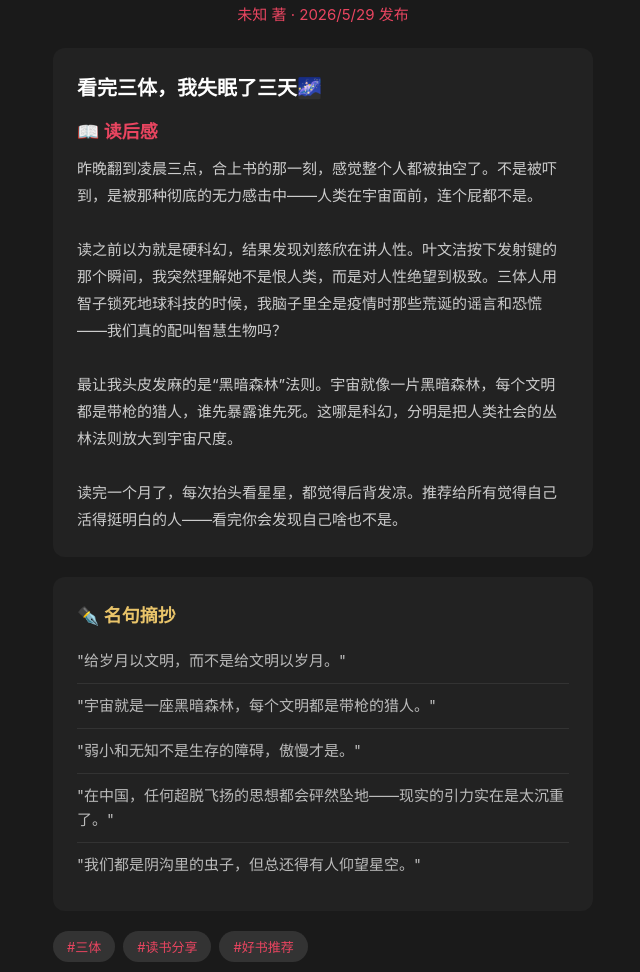
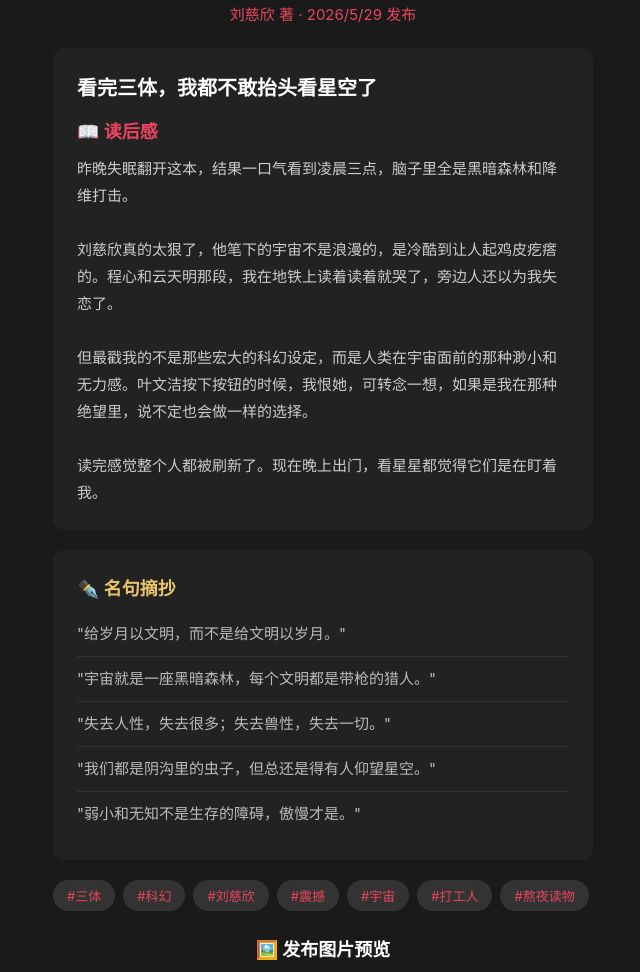
Before and after one commit to handsomewjs/-, a website: page xiaohongshu-bot/posts/2026-05-29/三体/index.html in a window 1280 px wide. Shown: the part 77-1049 px from the top of the page, without its empty margins (317-957 px from the left). Drawn offline with Linux system fonts and the light colour scheme.

Commit message:
📚 今日荐书 — 2026-05-29

```diff
--- a/xiaohongshu-bot/books.json
+++ b/xiaohongshu-bot/books.json
@@ -38,7 +38,8 @@
   {
     "title": "三体",
     "author": "刘慈欣",
-    "used": false
+    "used": true,
+    "usedDate": "2026-05-29"
   },
   {
     "title": "红楼梦",
--- a/xiaohongshu-bot/posts/2026-05-29/三体/index.html
+++ b/xiaohongshu-bot/posts/2026-05-29/三体/index.html
@@ -60,32 +60,36 @@
 <div class="container">
 
   <h1>三体</h1>
-  <p class="meta">未知 著 · 2026/5/29 发布</p>
+  <p class="meta">刘慈欣 著 · 2026/5/29 发布</p>
 
   <div class="text-section">
-    <div class="headline">看完三体，我失眠了三天🌌</div>
+    <div class="headline">看完三体，我都不敢抬头看星空了</div>
     <h2>📖 读后感</h2>
-    <div class="review">昨晚翻到凌晨三点，合上书的那一刻，感觉整个人都被抽空了。不是被吓到，是被那种彻底的无力感击中——人类在宇宙面前，连个屁都不是。
+    <div class="review">昨晚失眠翻开这本，结果一口气看到凌晨三点，脑子里全是黑暗森林和降维打击。
 
-读之前以为就是硬科幻，结果发现刘慈欣在讲人性。叶文洁按下发射键的那个瞬间，我突然理解她不是恨人类，而是对人性绝望到极致。三体人用智子锁死地球科技的时候，我脑子里全是疫情时那些荒诞的谣言和恐慌——我们真的配叫智慧生物吗？
+刘慈欣真的太狠了，他笔下的宇宙不是浪漫的，是冷酷到让人起鸡皮疙瘩的。程心和云天明那段，我在地铁上读着读着就哭了，旁边人还以为我失恋了。
 
-最让我头皮发麻的是“黑暗森林”法则。宇宙就像一片黑暗森林，每个文明都是带枪的猎人，谁先暴露谁先死。这哪是科幻，分明是把人类社会的丛林法则放大到宇宙尺度。
+但最戳我的不是那些宏大的科幻设定，而是人类在宇宙面前的那种渺小和无力感。叶文洁按下按钮的时候，我恨她，可转念一想，如果是我在那种绝望里，说不定也会做一样的选择。
 
-读完一个月了，每次抬头看星星，都觉得后背发凉。推荐给所有觉得自己活得挺明白的人——看完你会发现自己啥也不是。</div>
+读完感觉整个人都被刷新了。现在晚上出门，看星星都觉得它们是在盯着我。</div>
   </div>
 
   <div class="quotes-section">
     <h2>✒️ 名句摘抄</h2>
     <div class="quote-item">"给岁月以文明，而不是给文明以岁月。"</div>
 <div class="quote-item">"宇宙就是一座黑暗森林，每个文明都是带枪的猎人。"</div>
+<div class="quote-item">"失去人性，失去很多；失去兽性，失去一切。"</div>
+<div class="quote-item">"我们都是阴沟里的虫子，但总还是得有人仰望星空。"</div>
 <div class="quote-item">"弱小和无知不是生存的障碍，傲慢才是。"</div>
-<div class="quote-item">"在中国，任何超脱飞扬的思想都会砰然坠地——现实的引力实在是太沉重了。"</div>
-<div class="quote-item">"我们都是阴沟里的虫子，但总还得有人仰望星空。"</div>
   </div>
 
   <div class="tags"><span class="tag">#三体</span>
-<span class="tag">#读书分享</span>
-<span class="tag">#好书推荐</span></div>
+<span class="tag">#科幻</span>
+<span class="tag">#刘慈欣</span>
+<span class="tag">#震撼</span>
+<span class="tag">#宇宙</span>
+<span class="tag">#打工人</span>
+<span class="tag">#熬夜读物</span></div>
 
   <h2 style="text-align:center;margin:24px 0 12px;font-size:18px;color:#fff;">🖼️ 发布图片预览</h2>
 
```
Also changed, not shown: xiaohongshu-bot/posts/2026-05-29/三体/post.json (+14 -10 lines), xiaohongshu-bot/posts/2026-05-29/三体/images/01-cover.png, xiaohongshu-bot/posts/2026-05-29/三体/images/02-quote.png, xiaohongshu-bot/posts/2026-05-29/三体/images/03-quote.png, xiaohongshu-bot/posts/2026-05-29/三体/images/04-quote.png, xiaohongshu-bot/posts/2026-05-29/三体/images/05-quote.png, xiaohongshu-bot/posts/2026-05-29/三体/images/06-quote.png, xiaohongshu-bot/posts/2026-05-29/三体/images/07-end.png.
